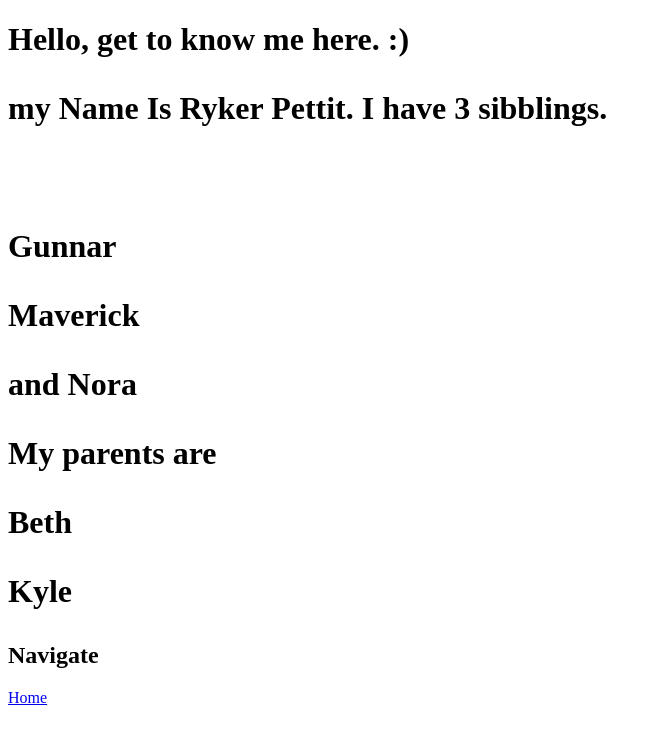
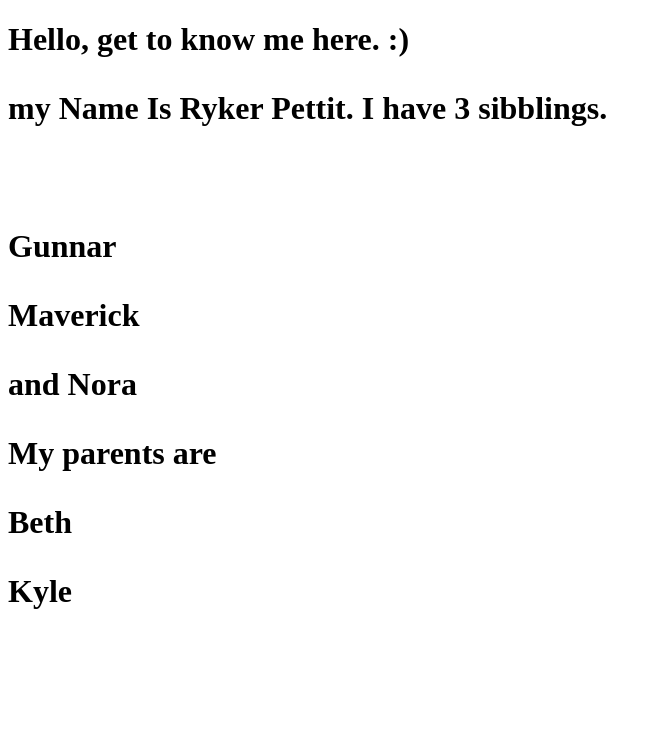
Before and after one commit to idahomelonboy/Website, a plain HTML site: page About.html in a window 1280 px wide. Shown: the whole page, without its empty margins (0-661 px from the left). Drawn offline with Linux system fonts and the light colour scheme.

Commit message:
Update About.html

```diff
--- a/About.html
+++ b/About.html
@@ -16,6 +16,3 @@ I have 3 sibblings.</p>
             <p>Beth<p/>
             <p>Kyle<p/>
       </body>
-
-<h2>Navigate</h2>
-<p><a href="Index.html">Home</a></p>
```
